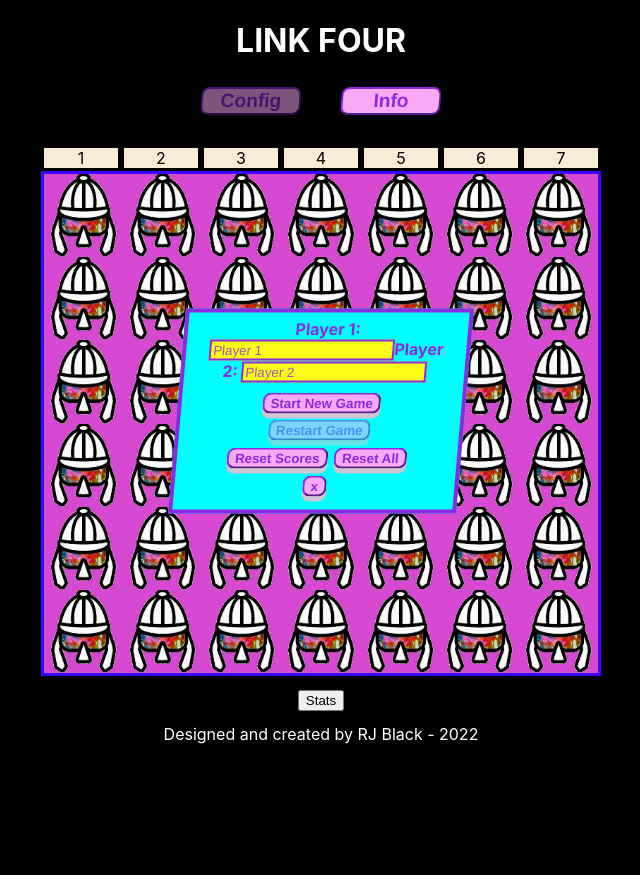
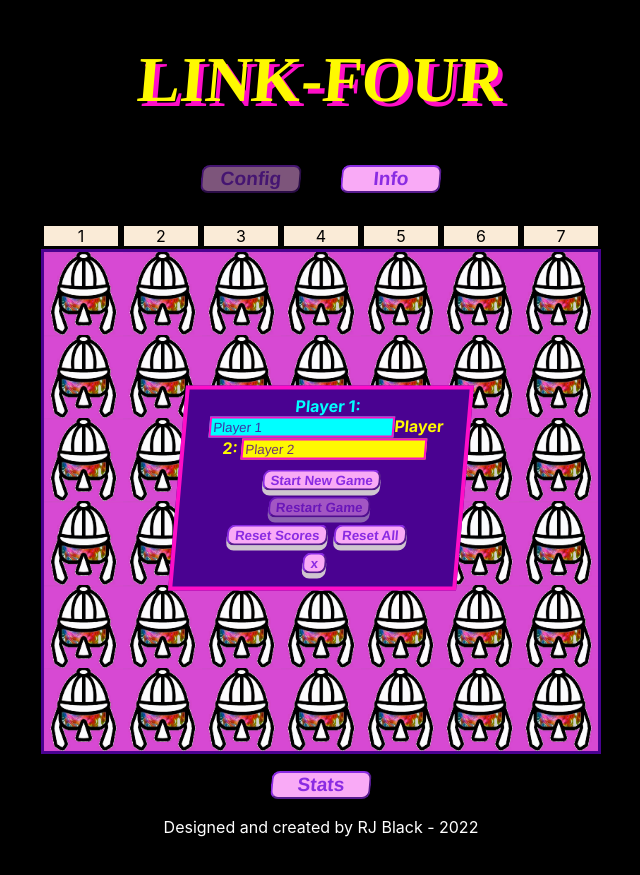
Before and after one commit to tubez7/link-four-react, a React (Create React App) app: page / in a window 1280 px wide. Shown: the whole page, without its empty margins (319-959 px from the left). Before the commit the page ends 800 px from the top, so only its background shows below. Built offline with nearby package versions, Linux system fonts and the light colour scheme.

Commit message:
complete basic ui/ux

```diff
--- a/src/App.css
+++ b/src/App.css
@@ -2,6 +2,12 @@
   text-align: center;
   background-color: black;
   color: white;
+}
+
+@font-face {
+  /*IMPORT CUSTOM LOCAL FONT*/
+  font-family: "DA STREETS";
+  src: local("DA STREETS") format("truetype");
 }
 
 .nav-bar {
@@ -10,7 +16,6 @@
   width: 280px;
   margin: auto;
   margin-bottom: 2%;
-
 }
 
 .nav-bar button {
@@ -29,33 +34,73 @@
   opacity: 0.5;
 }
 
-/* .nav-bar button:active {
-  background-color: rgb(250, 150, 247);
-  box-shadow: 0 2px rgb(186, 180, 186);
-  transform: translateY(4px);
-} */
+/* SETS THE MAX WIDTH OF THE GAME ON LARGER SCREENS */
+@media screen and (min-width: 560px) {
+  .game-board {
+    max-width: 560px;
+  }
+}
+
+/* FITS THE ENTIRE WIDTH OF THE APP TO THE WIDTH OF THE SCREEN ON SMALLER DISPLAYS */
+@media screen and (max-width: 560px) {
+  .App {
+    width: 100%;
+  }
+}
 
 .game-block {
   position: relative;
 }
 
 .new-game-form {
-  background-color:rgb(0, 255, 255);
+  background-color: rgb(74, 2, 145);
   position: absolute;
-  display:flex;
+  display: flex;
   top: 50%;
   left: 50%;
   max-width: 280px;
   transform: translate(-50%, -50%) skew(-5deg);
   z-index: 1;
-  color: blueviolet;
+  border-color: rgb(254, 14, 199);
   border-style: solid;
   border-width: 0.25em;
   font-weight: bold;
 }
 
+#p1-label {
+  color: rgb(0, 255, 255);
+}
+
+#p2-label {
+  color: rgb(254, 249, 1);
+}
+
+#player1 {
+  background-color: rgb(0, 255, 255);
+}
+
 #player2 {
   margin-bottom: 0.5em;
+}
+
+input[type="text"] {
+  background-color: rgb(254, 249, 1);
+  color: rgb(74, 2, 145);
+  font-weight: 545;
+  border-style: solid;
+  border-color: rgb(254, 14, 199);
+}
+
+::placeholder {
+  color: rgb(74, 2, 145);
+  opacity: 0.8;
+}
+
+/* STOPS NEW GAME FORM BREAKING ON SCREENS IN THIS WIDTH RANGE */
+@media screen and (max-width: 555px) and (min-width: 511px) {
+  .new-game-form {
+    width: 500px;
+  }
 }
 
 .new-game-form button {
@@ -76,33 +121,6 @@
 
 .new-game-form button:disabled {
   opacity: 0.5;
-}
-
-input[type="text"] {
-  background-color: rgb(252, 252, 22);
-  color:blueviolet;
-  font-weight: 545;
-  border-style: solid;
-  border-color: blueviolet;
-}
-
-::placeholder {
-  color: blueviolet;
-  opacity: 0.8;
-}
-
-/* SETS THE MAX WIDTH OF THE GAME ON LARGER SCREENS */
-@media screen and (min-width: 560px) {
-  .game-board {
-    max-width: 560px;
-  }
-}
-
-/* FITS THE ENTIRE WIDTH OF THE APP TO THE WIDTH OF THE SCREEN ON SMALLER DISPLAYS */
-@media screen and (max-width: 560px) {
-  .App {
-    width: 100%;
-  }
 }
 
 .game-board {
@@ -127,7 +145,7 @@ input[type="text"] {
 }
 
 .drop-column-2:hover {
-  color: rgb(252, 252, 22);
+  color: rgb(254, 249, 1);
   cursor: url(images/28x28yellow.png), pointer;
 }
 
@@ -135,7 +153,7 @@ input[type="text"] {
   display: grid;
   grid-template-columns: repeat(7, 1fr);
   border-style: solid;
-  border-color: rgb(57, 3, 253);
+  border-color: rgb(74, 2, 145);
   border-width: 0.2em;
 }
 
@@ -148,17 +166,13 @@ input[type="text"] {
   border-style: solid;
 }
 
-.winner-popup {
-  border-style: solid;
-}
-
 .game-info {
   position: relative;
 }
 
 .info-list {
   border-style: solid;
-  border-color:rgb(243, 41, 236);
+  border-color: rgb(254, 14, 199);
   border-width: 0.25em;
   background-color: rgb(74, 2, 145);
   min-width: 280px;
@@ -197,9 +211,9 @@ input[type="text"] {
   }
 }
 
-/* REMOVES THE CLOSE BUTTON ON SCREENS WHERE THE INFO POPUP IS RENDERED UNDERNEATH THE BOARD */
+/* FORMATS THE INFO POPUP ON DISPLAYS WHERE RENDERED UNDERNEATH THE BOARD */
 @media not all and (max-height: 850px) and (min-aspect-ratio: 1/2) {
-  .info-list {
+  .list-items {
     transform: skew(-5deg);
   }
   .info-list button {
@@ -207,6 +221,13 @@ input[type="text"] {
   }
   .line-break {
     display: none;
+  }
+}
+
+@media screen and (max-width: 281px) {
+  .info-list {
+    max-width: 280px;
+    font-size: small;
   }
 }
 
@@ -224,7 +245,7 @@ input[type="text"] {
 }
 
 .p2-info {
-  color: rgb(252, 252, 22);
+  color: rgb(254, 249, 1);
   font-weight: bolder;
 }
 
@@ -234,7 +255,7 @@ input[type="text"] {
 }
 
 .p2-score {
-  color: rgb(252, 252, 22);
+  color: rgb(254, 249, 1);
   font-weight: bolder;
 }
 
@@ -244,40 +265,158 @@ input[type="text"] {
 }
 
 .p2-turn {
-  color: rgb(252, 252, 22);
+  color: rgb(254, 249, 1);
   font-weight: bolder;
 }
 
-.column-full-popup {
-  background-color: aqua;
+.info-toggle {
+  min-width: 100px;
+  background-color: rgb(249, 170, 246);
+  border-color: blueviolet;
+  border-radius: 8px;
   color: blueviolet;
+  margin: 0.25em;
+  font-size: larger;
+  font-weight: bolder;
+  transform: skew(-5deg);
 }
 
-.winner-popup {
-  background-color: aqua;
+.column-full-popup {
+  border-color: rgb(254, 14, 199);
+  border-width: 0.25em;
+  background-color: rgb(74, 2, 145);
+  border-style: solid;
+  padding: 1%;
+  font-weight: bold;
+}
+
+.column-full-popup p {
+  transform: skew(-5deg);
+}
+
+.column-full-popup button {
+  background-color: rgb(249, 170, 246);
+  border-color: blueviolet;
+  border-radius: 8px;
+  color: blueviolet;
+  margin: 0.25em;
+  font-weight: bolder;
+  box-shadow: 0 5px rgb(207, 198, 207);
+  transform: skew(-5deg);
+}
+
+.column-full-popup button:active {
+  background-color: rgb(250, 150, 247);
+  box-shadow: 0 2px rgb(186, 180, 186);
+  transform: skew(-5deg) translateY(4px);
+}
+
+.player1-winner-popup {
+  background-color: rgb(0, 255, 255);
   color: blueviolet;
   border-style: solid;
   padding: 1%;
   position: fixed;
   top: 50%;
   left: 50%;
-  transform: translate(-50%, -50%);
+  transform: translate(-50%, -50%) skew(-5deg);
   width: 280px;
+  border-style: solid;
+  border-width: 0.25em;
+  font-weight: bold;
 }
 
-.draw-popup {
-  background-color: aqua;
+.player1-winner-popup button {
+  background-color: rgb(249, 170, 246);
+  border-color: blueviolet;
+  border-radius: 8px;
+  color: blueviolet;
+  margin: 0.25em;
+  font-weight: bolder;
+  box-shadow: 0 5px rgb(207, 198, 207);
+}
+
+.player1-winner-popup button:active {
+  background-color: rgb(250, 150, 247);
+  box-shadow: 0 2px rgb(186, 180, 186);
+  transform: translateY(4px);
+}
+
+.player2-winner-popup {
+  background-color: rgb(254, 249, 1);
   color: blueviolet;
   border-style: solid;
   padding: 1%;
   position: fixed;
   top: 50%;
   left: 50%;
-  transform: translate(-50%, -50%);
+  transform: translate(-50%, -50%) skew(-5deg);
   width: 280px;
+  border-style: solid;
+  border-width: 0.25em;
+  font-weight: bold;
+}
+
+.player2-winner-popup button {
+  background-color: rgb(249, 170, 246);
+  border-color: blueviolet;
+  border-radius: 8px;
+  color: blueviolet;
+  margin: 0.25em;
+  font-weight: bolder;
+  box-shadow: 0 5px rgb(207, 198, 207);
+}
+
+.player2-winner-popup button:active {
+  background-color: rgb(250, 150, 247);
+  box-shadow: 0 2px rgb(186, 180, 186);
+  transform: translateY(4px);
+}
+
+.draw-popup {
+  border-color: rgb(254, 14, 199);
+  border-width: 0.25em;
+  background-color: rgb(74, 2, 145);
+  border-style: solid;
+  padding: 1%;
+  position: fixed;
+  top: 50%;
+  left: 50%;
+  transform: translate(-50%, -50%) skew(-5deg);
+  width: 280px;
+  font-weight: bold;
+}
+
+.draw-popup button {
+  background-color: rgb(249, 170, 246);
+  border-color: blueviolet;
+  border-radius: 8px;
+  color: blueviolet;
+  margin: 0.25em;
+  font-weight: bolder;
+  box-shadow: 0 5px rgb(207, 198, 207);
+}
+
+.draw-popup button:active {
+  background-color: rgb(250, 150, 247);
+  box-shadow: 0 2px rgb(186, 180, 186);
+  transform: translateY(4px);
 }
 
 /* GENERIC ELEMENT DEFAULTS */
+
+h1 {
+  font-family: "DA STREETS";
+  font-size: 400%;
+  color: rgb(254, 249, 1);
+  text-shadow: 5px 5px rgb(254, 14, 199);
+  transform: skew(-5deg);
+}
+
+h1:hover {
+  color: rgb(254, 14, 199);
+  text-shadow: 5px 5px rgb(254, 249, 1);
+}
 
 footer {
   margin: 1%;
--- a/src/components/Board.jsx
+++ b/src/components/Board.jsx
@@ -5,8 +5,13 @@ import gridIcon from "../images/112x112.png";
 import p1Icon from "../images/112x112cyan.png";
 import p2Icon from "../images/112x112yellow.png";
 
-export default function Board() {
+export default function Board({ setColumnFull }) {
   const { board } = useContext(BoardContext);
+
+  const handleClick = (e) => {
+    e.preventDefault();
+    setColumnFull(false);
+  };
 
   const getImage = (element) => {
     if (element === "x") {
@@ -16,15 +21,19 @@ export default function Board() {
     } else {
       return gridIcon;
     }
-  }
+  };
 
   return (
-    <div className="board-rows">
+    <div className="board-rows" onClick={handleClick}>
       {board.map((row, rowIndex) => {
         return row.map((elem, i) => {
           return (
             <div key={`${i}-${rowIndex}`} className="board-space">
-              <img alt="game-grid-space" className="grid-image" src={getImage(elem)}/>
+              <img
+                alt="game-grid-icon"
+                className="grid-image"
+                src={getImage(elem)}
+              />
             </div>
           );
         });
--- a/src/components/ColumnFull.jsx
+++ b/src/components/ColumnFull.jsx
@@ -5,8 +5,8 @@ export default function ColumnFull({ setColumnFull }) {
   };
   return (
     <div className="column-full-popup">
-      This column is full! Please choose a different one.{" "}
-      <button onClick={handleClose}>Close</button>
+      <p>This column is full! Please choose a different one.</p>
+      <button onClick={handleClose}>x</button>
     </div>
   );
 }
--- a/src/components/DrawPopUp.jsx
+++ b/src/components/DrawPopUp.jsx
@@ -6,7 +6,7 @@ export default function DrawPopUp({ gameCount, setDraw }) {
   return (
     <div className="draw-popup">
       <p>{`Game ${gameCount}: Draw!`}</p>
-      <button onClick={handleClick}>Close</button>
+      <button onClick={handleClick}>x</button>
     </div>
   );
 }
--- a/src/components/DropColumns.jsx
+++ b/src/components/DropColumns.jsx
@@ -32,6 +32,7 @@ export default function DropColumns({
       setColumnFull(true);
     } else if (!board[0][i] && !newGameVisible && !gameFinish) {
       setGameStart(true);
+      setColumnFull(false);
       setTurnCount((currTurnCount) => currTurnCount + 1);
       const player = currentPlayer === 1 ? "x" : "o";
       let row = 5;
--- a/src/components/GameBoard.jsx
+++ b/src/components/GameBoard.jsx
@@ -59,7 +59,7 @@ export default function GameBoard({
         <WinnerPopUp setShowWinner={setShowWinner} gameCount={gameCount} />
       )}
       {draw && <DrawPopUp gameCount={gameCount} setDraw={setDraw} />}
-      <Board />
+      <Board setColumnFull={setColumnFull} />
     </div>
   );
 }
--- a/src/components/Header.jsx
+++ b/src/components/Header.jsx
@@ -1,3 +1,3 @@
 export default function Header() {
-    return <h1 className="header">LINK FOUR</h1>
+    return <h1 className="header">LINK-FOUR</h1>
 };
--- a/src/components/NewGameForm.jsx
+++ b/src/components/NewGameForm.jsx
@@ -91,7 +91,7 @@ export default function NewGameForm({
   return (
     <form className="new-game-form">
       <fieldset>
-        <label htmlFor="player1">Player 1: </label>
+        <label htmlFor="player1" id="p1-label">Player 1: </label>
         <input
           type="text"
           id="player1"
@@ -99,7 +99,7 @@ export default function NewGameForm({
           placeholder={player1}
           onChange={assignPlayer1}
         ></input>
-        <label htmlFor="player2">Player 2: </label>
+        <label htmlFor="player2" id="p2-label">Player 2: </label>
         <input
           type="text"
           id="player2"
--- a/src/components/WinnerPopup.jsx
+++ b/src/components/WinnerPopup.jsx
@@ -12,7 +12,7 @@ export default function WinnerPopUp({ setShowWinner, gameCount }) {
     setShowWinner(false);
   };
   return (
-    <div className="winner-popup">
+    <div className={`player${currentPlayer}-winner-popup`}>
       <p>{`Game ${gameCount}: `}{currentPlayer === 1 ? `${player1} wins!` : `${player2} wins!`}</p>
       <button onClick={handleClick}>Close</button>
     </div>
```
